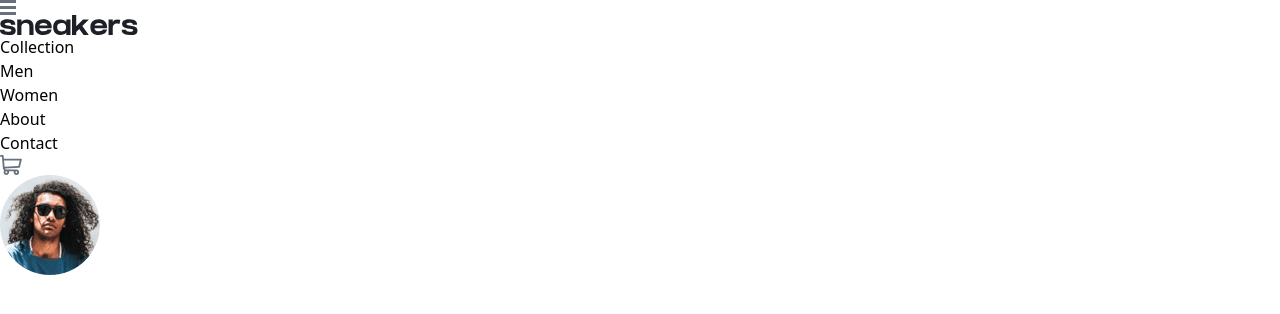
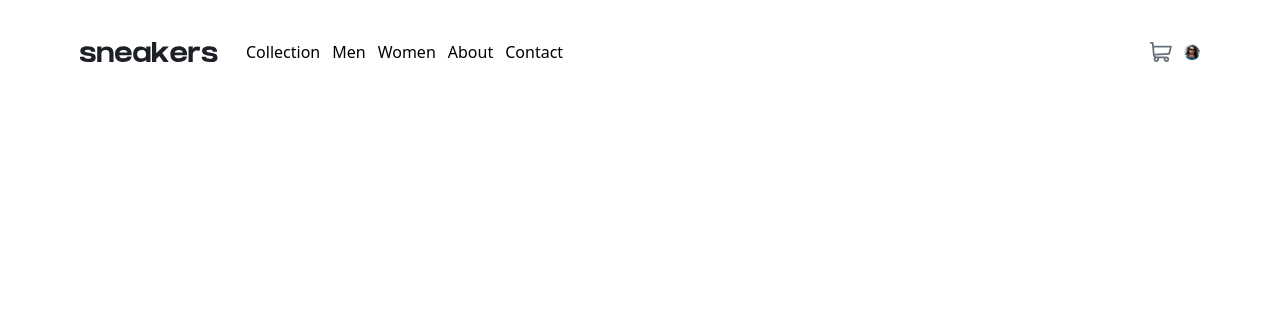
Before and after one commit to samueljustus/Ecommerce-product-page, a React (Vite) app: page / in a window 1280 px wide. Shown: the top 314 px of the page. Built offline with nearby package versions, Linux system fonts and the light colour scheme.

Commit message:
still on the navbar

```diff
--- a/src/Hamburger.jsx
+++ b/src/Hamburger.jsx
@@ -1,5 +1,5 @@
-function Hamburger() {
-  return <img src="src/img/icon-menu.svg" alt="" />;
+function Hamburger({toggleNavLink}) {
+  return <img src="src/img/icon-menu.svg" alt="" onClick ={toggleNavLink} />;
 }
 
 export default Hamburger;
--- /dev/null
+++ b/src/Logo.jsx
@@ -0,0 +1,9 @@
+function Logo() {
+  return (
+    <div>
+      <img src="src/img/logo.svg" alt="company logo" />
+    </div>
+  );
+}
+
+export default Logo;
--- /dev/null
+++ b/src/NavLink.jsx
@@ -0,0 +1,13 @@
+function NavLink() {
+  return (
+    <>
+      <li>Collection</li>
+      <li>Men</li>
+      <li>Women</li>
+      <li>About</li>
+      <li>Contact</li>
+    </>
+  );
+}
+
+export default NavLink;
--- a/src/Navbar.jsx
+++ b/src/Navbar.jsx
@@ -1,24 +1,30 @@
 import Cart from "./Cart";
 import Hamburger from "./Hamburger";
+import Logo from "./Logo";
+import NavLink from "./NavLink";
+import ProfilePicture from "./ProfilePicture";
+import { useState } from "react";
 function Navbar() {
+  const [isOpened, setIsOpened] = useState(false);
+
+  function toggleNavLink() {
+    setIsOpened(!isOpened);
+  }
+
   return (
-    <nav>
-      <div>
-        <Hamburger />
-        <div>
-          <img src="src/img/logo.svg" alt="company logo" />
+    <nav className="flex flex-row justify-between items-center p-5 md:px-20 md:py-10">
+      <div className="flex flex-row items-center gap-3 md: gap-7">
+        <div className="md:hidden">
+          <Hamburger toggleNavLink={toggleNavLink} />
         </div>
-        <ul>
-          <li>Collection</li>
-          <li>Men</li>
-          <li>Women</li>
-          <li>About</li>
-          <li>Contact</li>
+        <Logo />
+        <ul className="hidden md:block md:flex md:flex-row gap-3">
+          <NavLink />
         </ul>
       </div>
-      <div>
+      <div className="flex flex-row gap-3 items-center">
         <Cart />
-        <img src="src/img/image-avatar.png" alt="a profile picture" />
+        <ProfilePicture />
       </div>
     </nav>
   );
--- /dev/null
+++ b/src/ProfilePicture.jsx
@@ -0,0 +1,13 @@
+function ProfilePicture() {
+  return (
+    <div>
+      <img
+        src="src/img/image-avatar.png"
+        alt="a profile picture"
+        className="w-4 h-4"
+      />
+    </div>
+  );
+}
+
+export default ProfilePicture;
```
